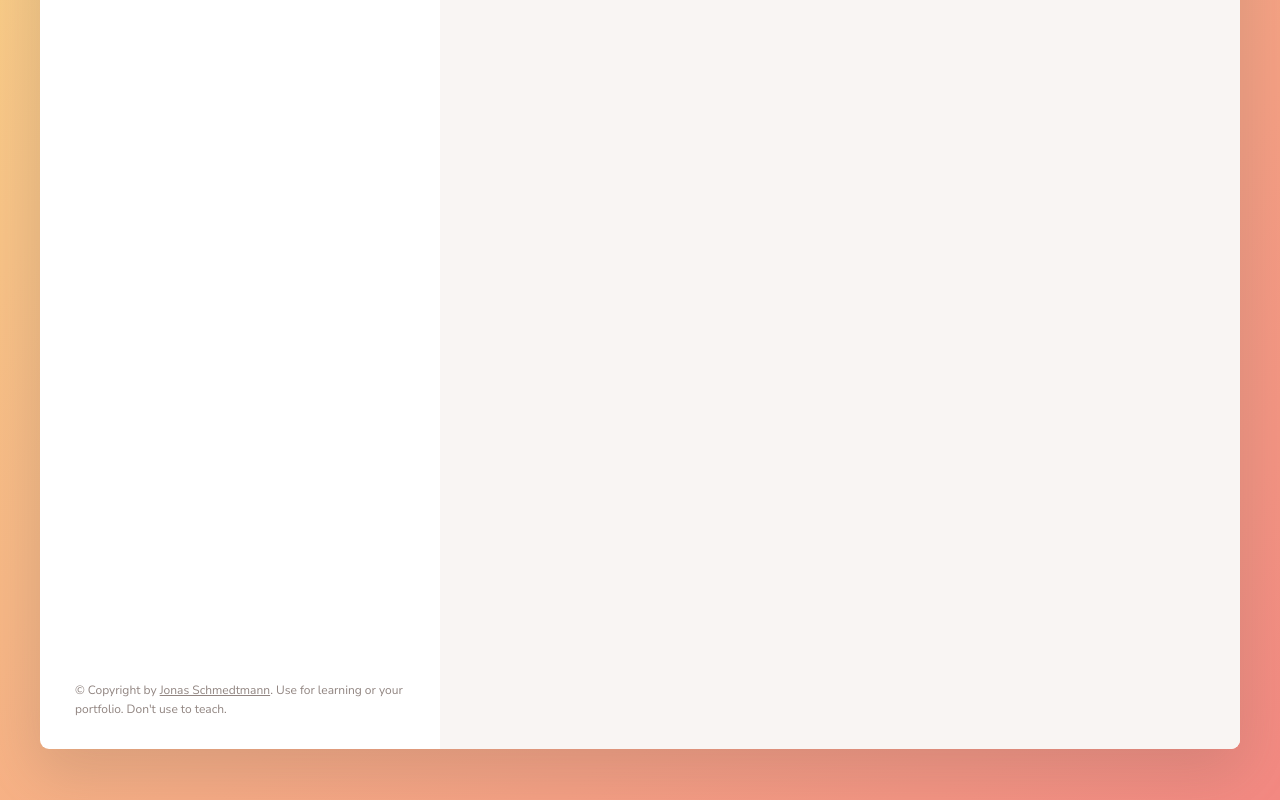
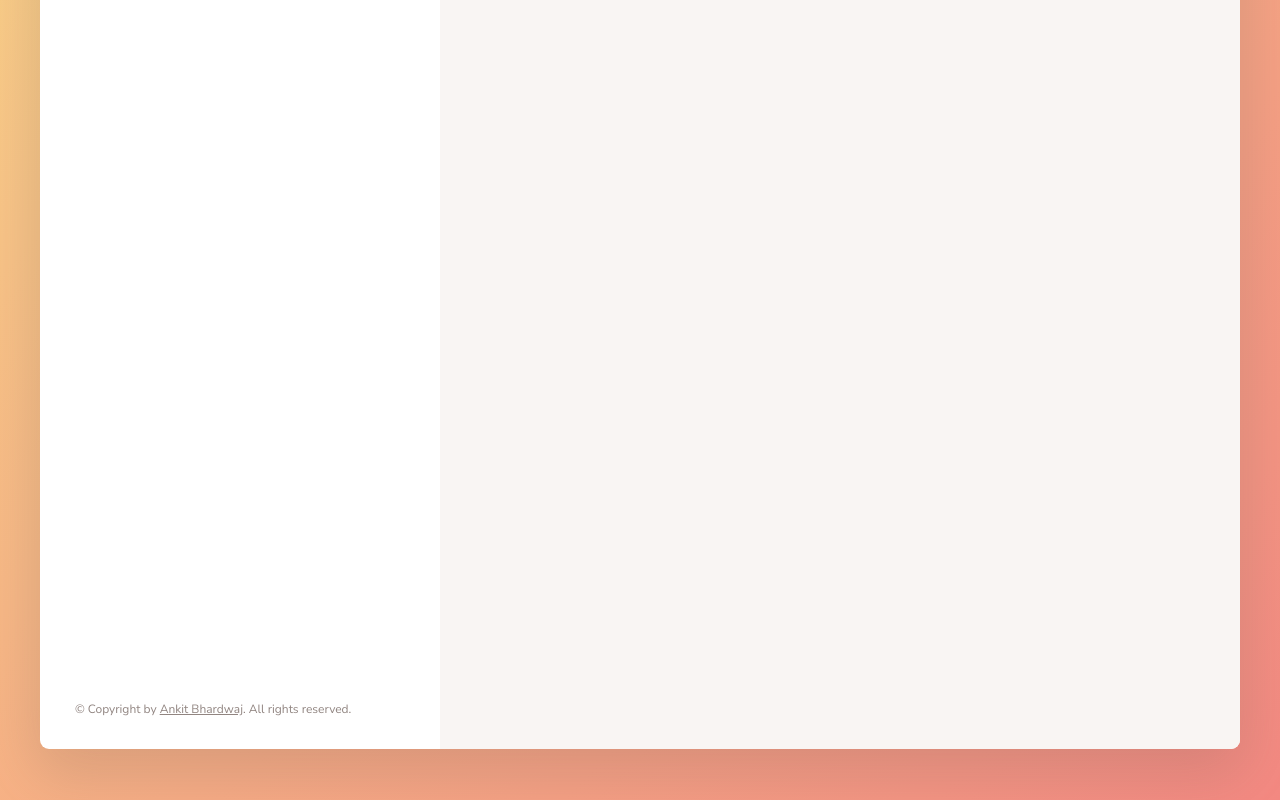
Before and after one commit to Ankit6149/forkify_recipeApp, a website built with Parcel: page index.html in a window 1280 px wide. Shown: the part 472-1272 px from the top of the page. Built offline with nearby package versions, Linux system fonts and the light colour scheme.

Commit message:
Update index.html

```diff
--- a/index.html
+++ b/index.html
@@ -126,9 +126,9 @@
           <a
             class="twitter-link"
             target="_blank"
-            href="https://twitter.com/jonasschmedtman"
-            >Jonas Schmedtmann</a
-          >. Use for learning or your portfolio. Don't use to teach.
+            href="https://www.linkedin.com/in/ankit-bhardwaj-6b9b62221/"
+            >Ankit Bhardwaj</a
+          >. All rights reserved.
         </p>
       </div>
 
```
